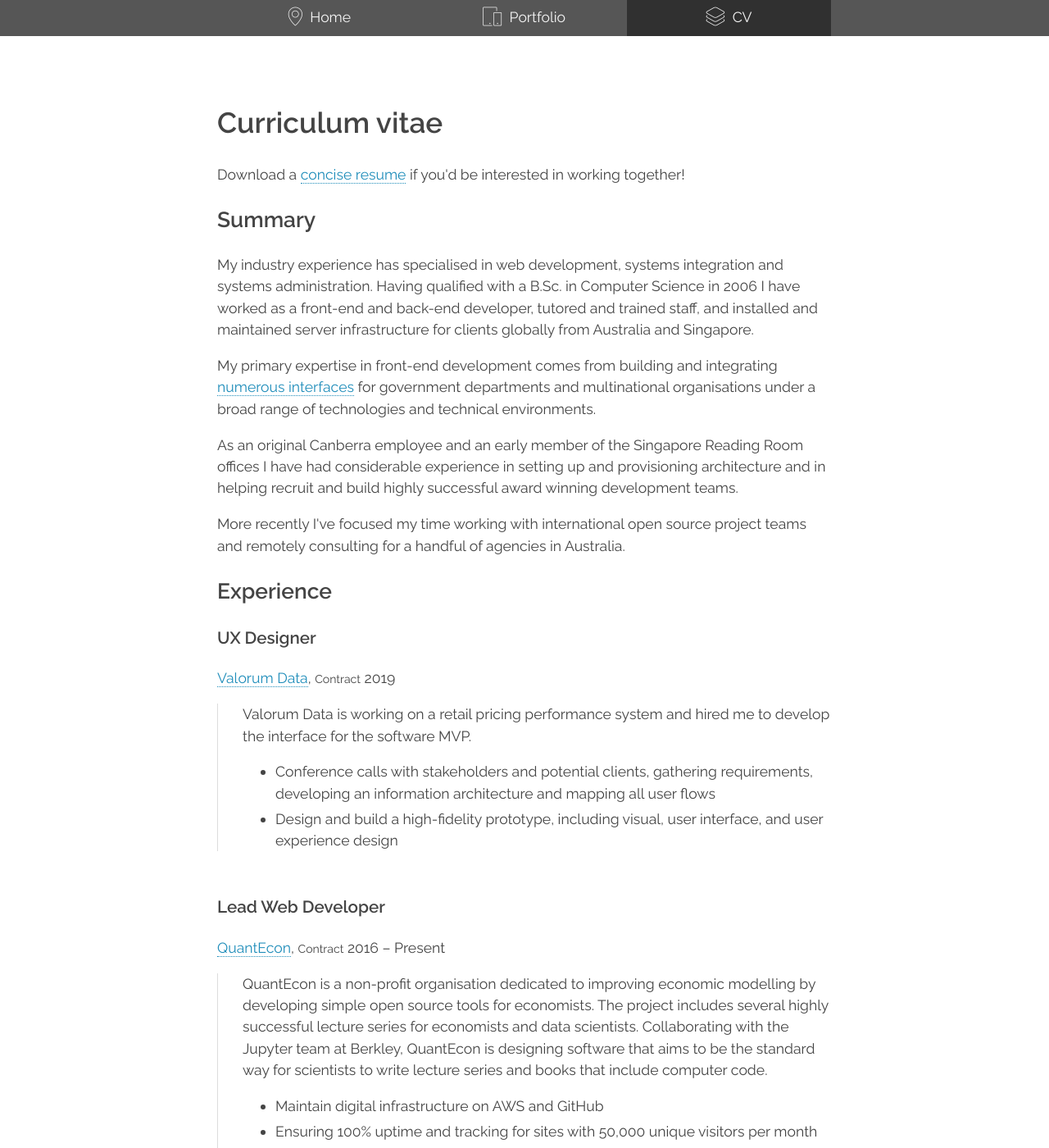
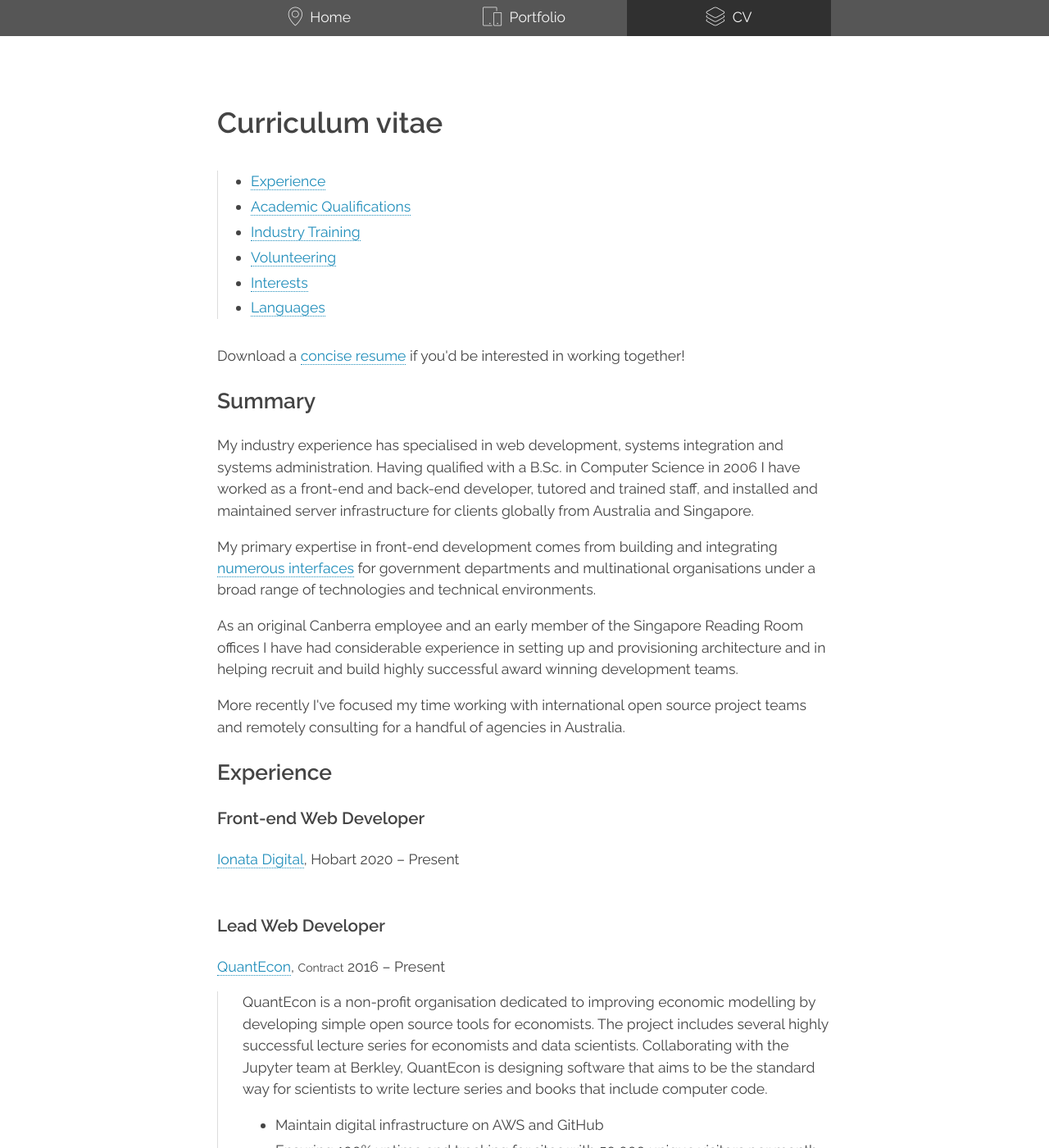
Before and after one commit to DrDrij/drdrij.github.io, a Jekyll site: the page built from pages/cv.html, in a window 1280 px wide and 1400 px high. Shown: the whole window at 82% size. Built offline with Jekyll 4.4.1, drawn with Linux system fonts in a browser that asks for light colours; some web fonts are replaced; some of the changed text lies outside the part shown.

Commit message:
Add toc to CV

```diff
--- a/assets/sass/_main.scss
+++ b/assets/sass/_main.scss
@@ -120,6 +120,13 @@ a:hover { border-bottom:1px solid #115069;color:#115069;}
 .portfolio .logo {margin:0;position: absolute;top:0;left:0;width:126px;height:63px;overflow: hidden;border: 1px solid #ddd;-webkit-border-radius: 4px;-moz-border-radius: 4px;border-radius: 4px;-webkit-box-shadow: 0 1px 3px rgba(0,0,0,0.055);-moz-box-shadow: 0 1px 3px rgba(0,0,0,0.055);box-shadow: 0 1px 3px rgba(0,0,0,0.055);}
 .portfolio .logo img {width:100%;}
 
+.toc {
+  margin:2rem 0 2rem 0;
+  //font-size: 0.9rem;
+  padding-left: 40px;
+  border-left: 1px solid #ddd;
+}
+
 @media only screen and (max-width: 830px) {
 	.container {width:600px;}
 }
--- a/pages/cv.html
+++ b/pages/cv.html
@@ -4,6 +4,15 @@ permalink: /cv/
 ---
 
 <h1>Curriculum vitae</h1>
+
+<ul class="toc">
+    <li><a href="#experience">Experience</a></li>
+    <li><a href="#academic">Academic Qualifications</a></li>
+    <li><a href="#training">Industry Training</a></li>
+    <li><a href="#volunteering">Volunteering</a></li>
+    <li><a href="#interests">Interests</a></li>
+    <li><a href="#languages">Languages</a></li>
+</ul>
 
 <p>Download a <a href="/andrij-stachurski-resume.pdf">concise resume</a> if you'd be interested in working together!</p>
 
@@ -17,24 +26,13 @@ permalink: /cv/
 
 <p>More recently I've focused my time working with international open source project teams and remotely consulting for a handful of agencies in Australia.</p>
 
-<h2>Experience</h2>
+<h2 id="experience">Experience</h2>
 
 <div class="task">
 
-    <h3>UX Designer</h3>
+    <h3>Front-end Web Developer</h3>
 
-    <p class="deets"><a href="https://www.valorumdata.com/">Valorum Data</a>, <small>Contract</small> 2019</p>
-
-    <div class="desc">
-
-        <p>Valorum Data is working on a retail pricing performance system and hired me to develop the interface for the software MVP.</p>
-
-        <ul>
-            <li>Conference calls with stakeholders and potential clients, gathering requirements, developing an information architecture and mapping all user flows</li>
-            <li>Design and build a high-fidelity prototype, including visual, user interface, and user experience design</li>
-        </ul>
-
-    </div>
+    <p class="deets"><a href="https://ionata.com.au/">Ionata Digital</a>, Hobart 2020 &ndash; Present</p>
 
 </div>
 
@@ -73,6 +71,25 @@ permalink: /cv/
             <li>Collaborate remotely with economists, project managers and developers to promote and improve the accessibility of the project and its open-source toolkits</li>
             <li>Provide consulting for solutions on digital infrastructure, hosting, running Jupyter Notebooks and web presence</li>
             <li>Design and build a repository for centralising metadata and information on project materials</li>
+        </ul>
+
+    </div>
+
+</div>
+
+<div class="task">
+
+    <h3>UX Designer</h3>
+
+    <p class="deets"><a href="https://www.valorumdata.com/">Valorum Data</a>, <small>Contract</small> 2019</p>
+
+    <div class="desc">
+
+        <p>Valorum Data is working on a retail pricing performance system and hired me to develop the interface for the software MVP.</p>
+
+        <ul>
+            <li>Conference calls with stakeholders and potential clients, gathering requirements, developing an information architecture and mapping all user flows</li>
+            <li>Design and build a high-fidelity prototype, including visual, user interface, and user experience design</li>
         </ul>
 
     </div>
@@ -310,7 +327,7 @@ permalink: /cv/
 
 </div>
 
-<h2>Academic Qualifications</h2>
+<h2 id="academic">Academic Qualifications</h2>
 
 <div class="task">
 
@@ -389,7 +406,7 @@ permalink: /cv/
 
 </div>
 
-<h2>Interests</h2>
+<h2 id="interests">Interests</h2>
 
 <div class="task">
 
@@ -399,7 +416,7 @@ permalink: /cv/
 
 </div>
 
-<h2>Languages</h2>
+<h2 id="languages">Languages</h2>
 
 <div class="task">
 
```
Also changed, not shown: other parts of pages/cv.html (+1 -1 lines), 1 other file.
